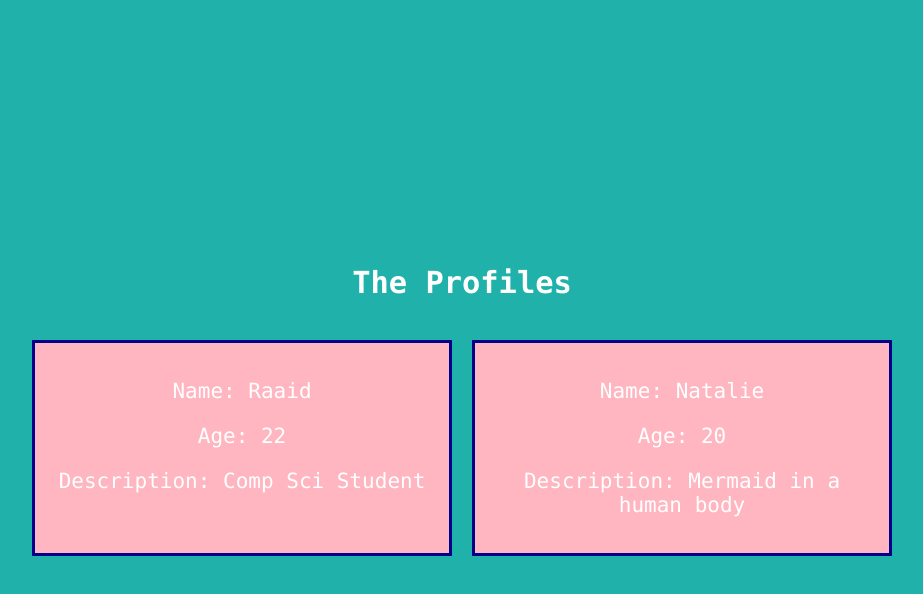
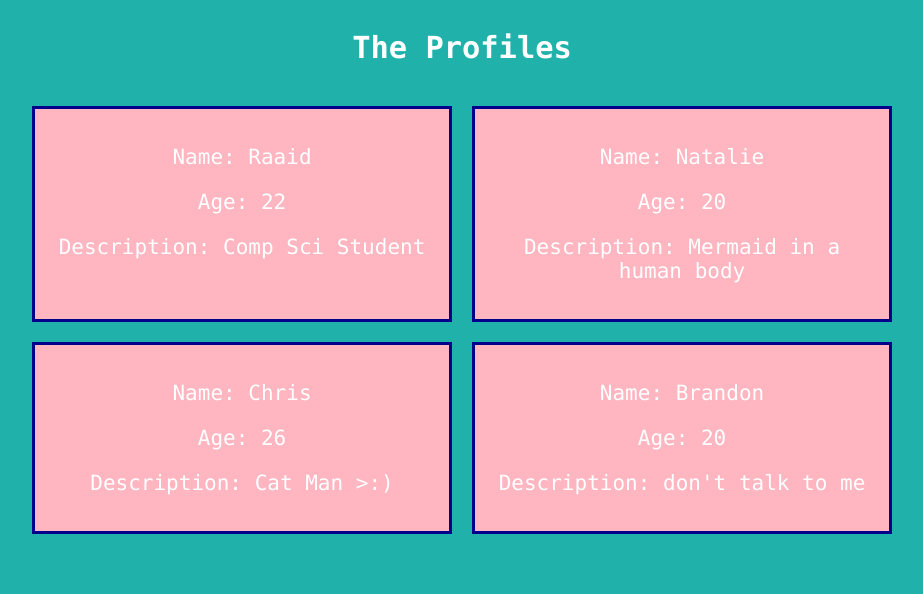
Before and after one commit to raaidsm/EcommerceSite, a React (Create React App) app: page / in a window 1280 px wide. Shown: the top 594 px of the page, without its empty margins (178-1101 px from the left). Built offline with nearby package versions, Linux system fonts and the light colour scheme.

Commit message:
Create more profiles, display them in the profile section as a grid with two elements per row, and move profile section to the top of the app

```diff
--- a/src/App.css
+++ b/src/App.css
@@ -6,7 +6,7 @@
   display: flex;
   flex-direction: column;
   align-items: center;
-  justify-content: center;
+  justify-content: flex-start;
   font-size: calc(10px + 2vmin);
   color: white;
 }
--- a/src/App.tsx
+++ b/src/App.tsx
@@ -6,10 +6,11 @@ import Profile from "./components/Profile";
 function App() {
     return (
         <main className="App">
-            <h3>The Profiles</h3>
             <ProfileSection>
                 <Profile name="Raaid" age={22} description="Comp Sci Student"/>
                 <Profile name="Natalie" age={20} description="Mermaid in a human body"/>
+                <Profile name="Chris" age={26} description="Cat Man >:)"/>
+                <Profile name="Brandon" age={20} description="don't talk to me"/>
             </ProfileSection>
         </main>
     );
--- a/src/components/ProfileSection.css
+++ b/src/components/ProfileSection.css
@@ -1,4 +1,4 @@
 .profile-section {
-    display: flex;
-    flex-direction: row;
+    display: grid;
+    grid-template-columns: 1fr 1fr;
 }
--- a/src/components/ProfileSection.tsx
+++ b/src/components/ProfileSection.tsx
@@ -1,9 +1,12 @@
 import "./ProfileSection.css";
-import {FC} from "react";
+import React, {FC} from "react";
 
 const ProfileSection: FC = props => {
-    return <div className="profile-section">
-        {props.children}
+    return <div>
+        <h3>The Profiles</h3>
+        <div className="profile-section">
+            {props.children}
+        </div>
     </div>;
 }
 
```
